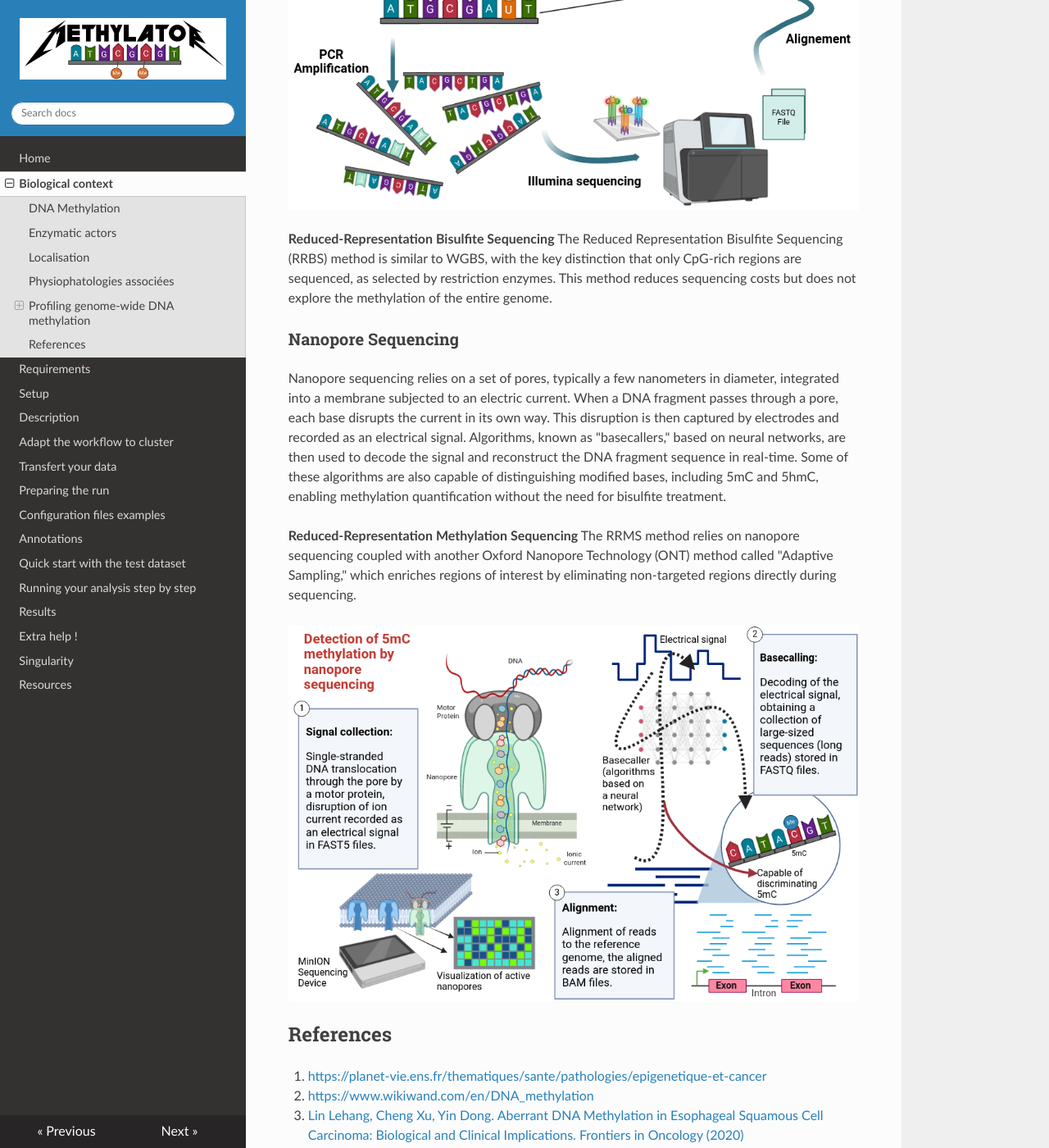
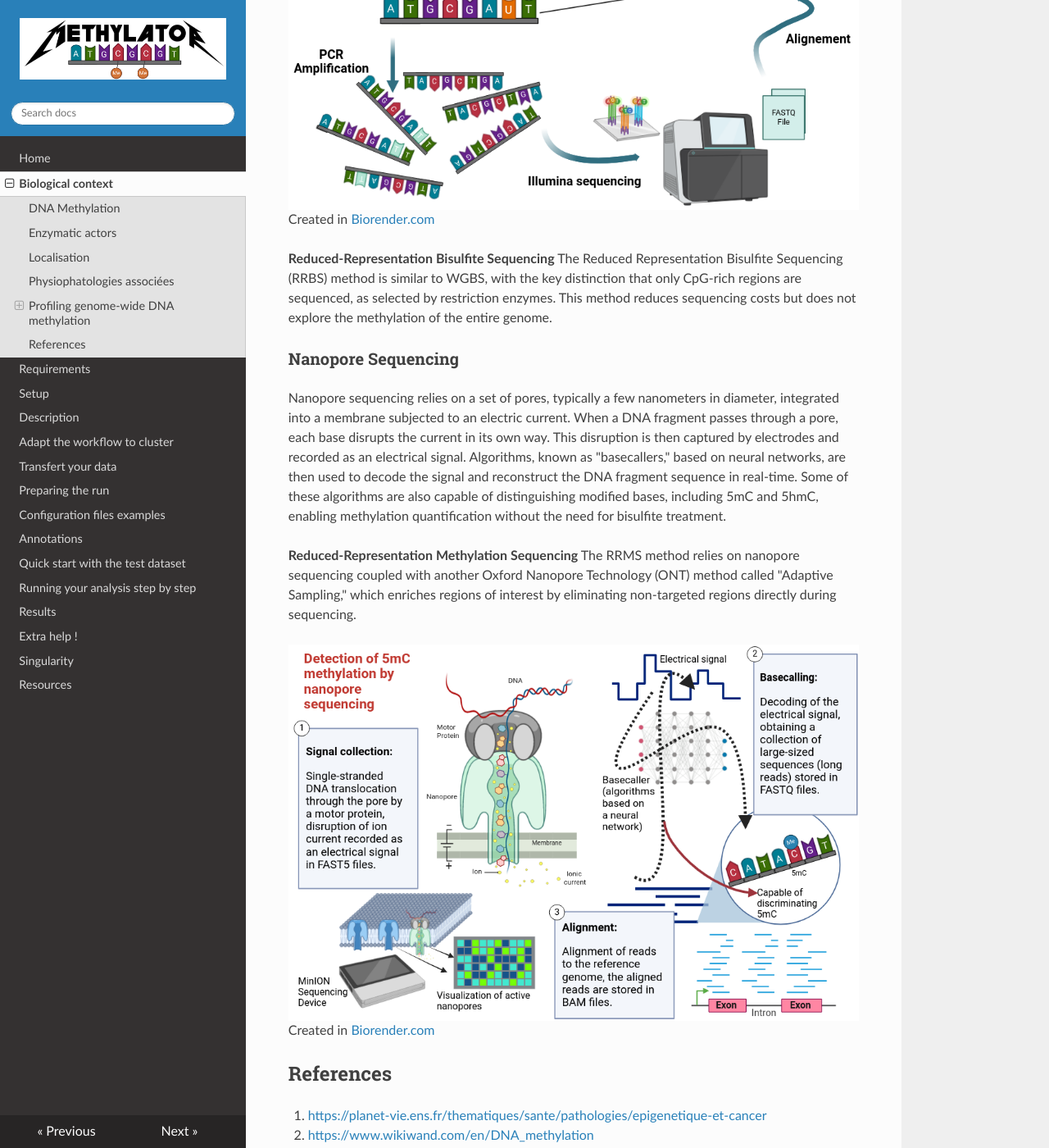
Before and after one commit to parisepigenetics/Methylator-Documentation, an MkDocs documentation site: the page built from docs/biological_context.md, in a window 1280 px wide and 1400 px high, scrolled down 2575 px. Shown: the whole window at 82% size. Built offline with MkDocs 1.6.1, drawn with Linux system fonts in a browser that asks for light colours; nearby versions of some CDN libraries.

Commit message:
Update biological_context.md

```diff
--- a/docs/biological_context.md
+++ b/docs/biological_context.md
@@ -34,6 +34,7 @@ Schematic diagram of major DNA methylation changes in human cancer ([https://doi
 Whole-genome bisulfite sequencing (WGBS) requires, prior to high-throughput sequencing (such as Illumina sequencing), the treatment of the studied samples with sodium bisulfite. This treatment converts unmethylated cytosines into uracil, which is subsequently converted to thymine during PCR amplification. This base modification enables the discrimination between methylated and unmethylated cytosines after alignment to the reference genome. However, the alignment process is complex and computationally intensive, and the chemical treatment with sodium bisulfite severely degrades DNA.
 
 ![wgbs](img/wgbs.png)
+Created in [Biorender.com](https://app.biorender.com)
 
 **Reduced-Representation Bisulfite Sequencing**
 The Reduced Representation Bisulfite Sequencing (RRBS) method is similar to WGBS, with the key distinction that only CpG-rich regions are sequenced, as selected by restriction enzymes. This method reduces sequencing costs but does not explore the methylation of the entire genome.
@@ -47,6 +48,7 @@ The RRMS method relies on nanopore sequencing coupled with another Oxford Nanopo
 
 
 ![nanopore](img/nanopore_sequencing.png)
+Created in [Biorender.com](https://app.biorender.com)
 
 
 ## References
```
